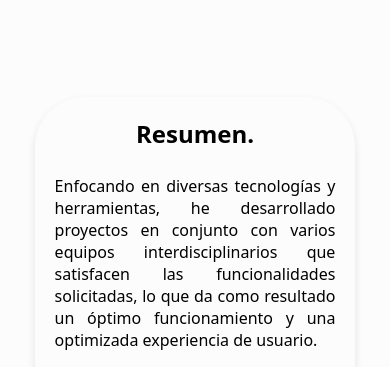
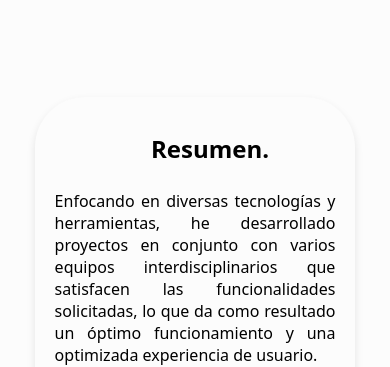
Before and after one commit to alexmaest/alexmaest.github.io, a plain HTML site: page index.html in a window 390 px wide. Shown: the part 497-864 px from the top of the page. Drawn offline with Linux system fonts and the light colour scheme.

Commit message:
Updated responsive styles
-Updated titles responsive position and size

```diff
--- a/index.html
+++ b/index.html
@@ -50,7 +50,7 @@
   <section id="resumen" class="carousel-body">
     <div class="section-card">
       <div class="description-container">
-        <h2>Resumen.</h2>
+        <h2 class="summary-title">Resumen.</h2>
         <p class="description-content">Enfocando en diversas tecnologías y herramientas, he desarrollado proyectos en
           conjunto con varios equipos interdisciplinarios
           que satisfacen las funcionalidades solicitadas, lo que da como resultado un óptimo funcionamiento y una
--- a/style.css
+++ b/style.css
@@ -29,6 +29,12 @@ h2 {
 
 html {
     scroll-behavior: smooth;
+}
+
+.summary-title {
+    font-size: 32px;
+    margin-top: 35px;
+    margin-left: 30px;
 }
 
 .description-container {
@@ -505,6 +511,12 @@ html {
         text-align: center;
     }
 
+    .summary-title {
+        font-size: 24px;
+        margin-bottom: 20px;
+        text-align: center;
+    }
+
     .header-content h1 {
         font-size: 32px;
     }
```
